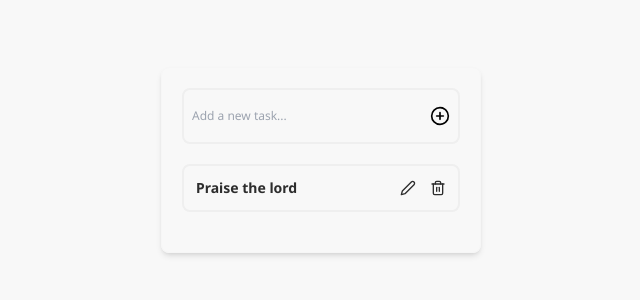
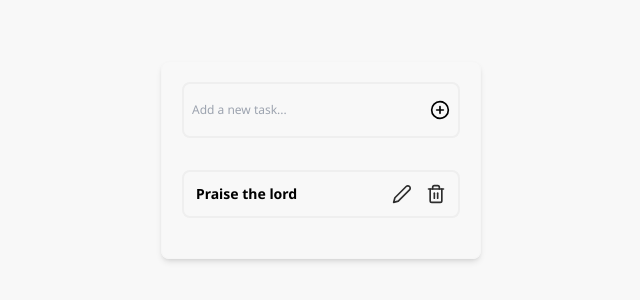
Before and after one commit to HenryAgu/Chucky, a Next.js app: page /todo-list in a window 1280 px wide. Shown: the part 240-540 px from the top of the page, without its empty margins (319-959 px from the left). Built offline with nearby package versions, Linux system fonts and the light colour scheme.

Commit message:
feat: edit todo

```diff
--- a/src/components/todo-list/TodoBody.tsx
+++ b/src/components/todo-list/TodoBody.tsx
@@ -1,6 +1,6 @@
 "use client";
-import React from "react";
-import { FiEdit2, FiTrash2 } from "react-icons/fi";
+import React, { useState } from "react";
+import { FiCheck, FiEdit2, FiTrash2,FiX } from "react-icons/fi";
 
 interface Todo {
   id: string;
@@ -13,26 +13,81 @@ interface TodoBodyProps {
 }
 
 const TodoBody: React.FC<TodoBodyProps> = ({ todo, setTodo }) => {
+  const [editId, setEditId] = useState<string | null>(null);
+  const [editTitle, setEditTitle] = useState<string>("");
+
+  const handleEdit = (id: string, title: string) => {
+    setEditId(id);
+    setEditTitle(title);
+  };
+
+  const saveEdit = (id: string) => {
+    setTodo((prev) =>
+      prev.map((item) =>
+        item.id === id ? { ...item, title: editTitle } : item
+      )
+    );
+    setEditId(null);
+    setEditTitle("");
+  };
+
+  const handleCancel = () => {
+    setEditId(null);
+    setEditTitle("");
+  };
+
   const handleDelete = (id: string) => {
-    setTodo((prev) => prev.filter((item) => item.id !== id)); // Remove the todo by ID
+    setTodo((prev) => prev.filter((item) => item.id !== id));
   };
   return (
-    <div className="mt-5 rounded-lg">
+    <div className="mt-8 rounded-lg">
       <div className="flex flex-col gap-y-2">
         {todo.map((item) => (
           <div
             className="border-2 border-[#EFEFEF] p-3 rounded-lg flex items-center justify-between"
             key={item.id}
           >
-            <p className="text-sm font-semibold text-[#2D2D2D]">{item.title}</p>
-            <div className="flex items-center gap-x-3.5">
-              <button>
-                <FiEdit2 className="text-base text-[#2D2D2D]" />
-              </button>
-              <button onClick={() => handleDelete(item.id)}>
-                <FiTrash2 className="text-base text-[#2D2D2D]" />
-              </button>
-            </div>
+            {editId === item.id ? (
+              // Editing Mode
+              <div className="flex items-center gap-x-2 flex-1 w-fit">
+                <input
+                  type="text"
+                  value={editTitle}
+                  onChange={(e) => setEditTitle(e.target.value)}
+                  className="border p-1 rounded-lg w-[80%]"
+                />
+                <button
+                  onClick={() => saveEdit(item.id)}
+                  className="text-green-700 hover:text-green-700"
+                >
+                  <FiCheck className="text-xl" />
+                </button>
+                <button
+                  onClick={handleCancel}
+                  className="text-red-600 hover:text-red-600"
+                >
+                  <FiX className="text-xl"/>
+                </button>
+              </div>
+            ) : (
+              <>
+                <p className="text-sm font-semibold flex-1">{item.title}</p>
+                <div className="flex items-center gap-x-3.5">
+                  <button
+                    onClick={() => handleEdit(item.id, item.title)}
+                    className="text-[#2D2D2D] hover:text-blue-700"
+                  >
+                    <FiEdit2 className="text-xl" />
+                  </button>
+                  <button
+                    onClick={() => handleDelete(item.id)}
+                    className="text-[#2D2D2D] hover:text-red-700"
+                  >
+                    <FiTrash2 className="text-xl" />
+                  </button>
+                </div>
+              </>
+            )}
           </div>
         ))}
       </div>
```
